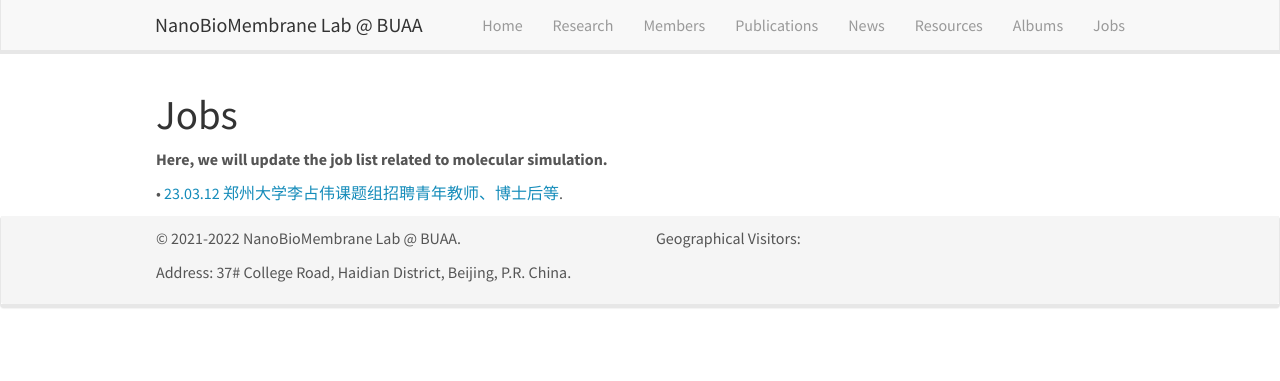
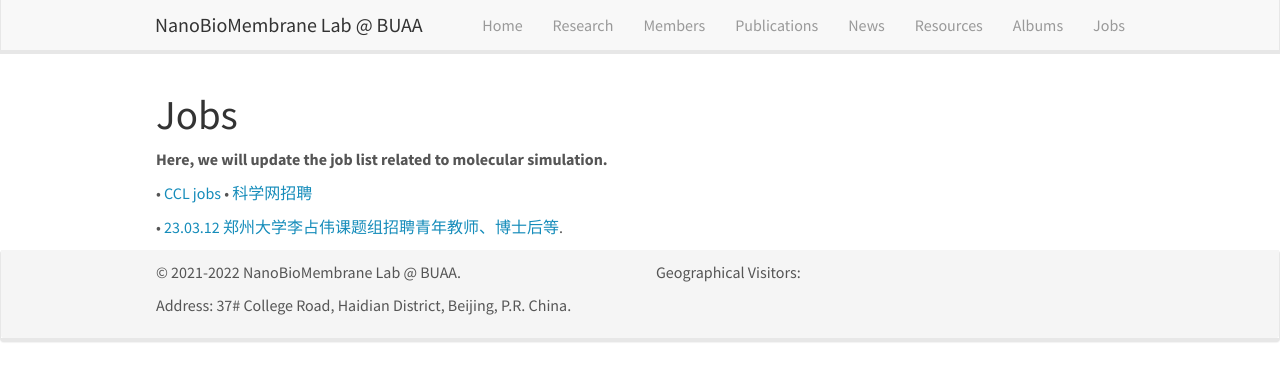
Before and after one commit to linxubo/linxubo.github.io, a Jekyll site: the page built from _pages/jobs.md, in a window 1280 px wide. Shown: the top 381 px of the page. Built offline with Jekyll 4.4.1, drawn with Linux system fonts in a browser that asks for light colours; nearby versions of some CDN libraries; a script that is not in the unit is left out.

Commit message:
Update jobs.md

```diff
--- a/_pages/jobs.md
+++ b/_pages/jobs.md
@@ -10,4 +10,7 @@ permalink: /jobs/
 
 **Here, we will update the job list related to molecular simulation.**
 
+• [CCL jobs](http://www.ccl.net/chemistry/a/jobs/index.shtml)
+• [科学网招聘](https://talent.sciencenet.cn/)
+
 • [23.03.12 郑州大学李占伟课题组招聘青年教师、博士后等](https://mp.weixin.qq.com/s/nheTg-pCLdfcGnAXWRzoeA).
```
